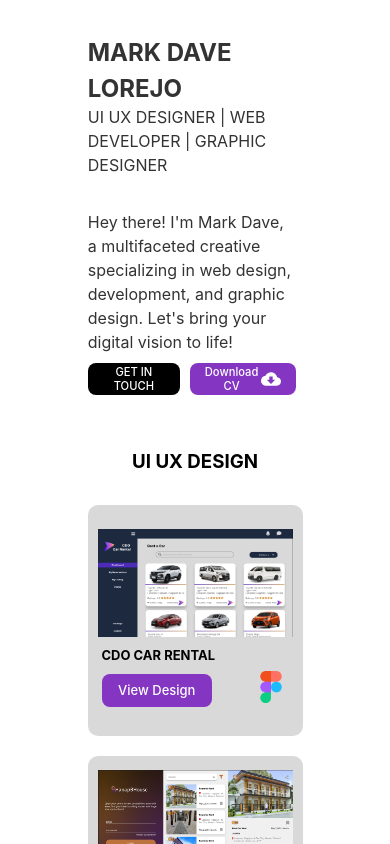
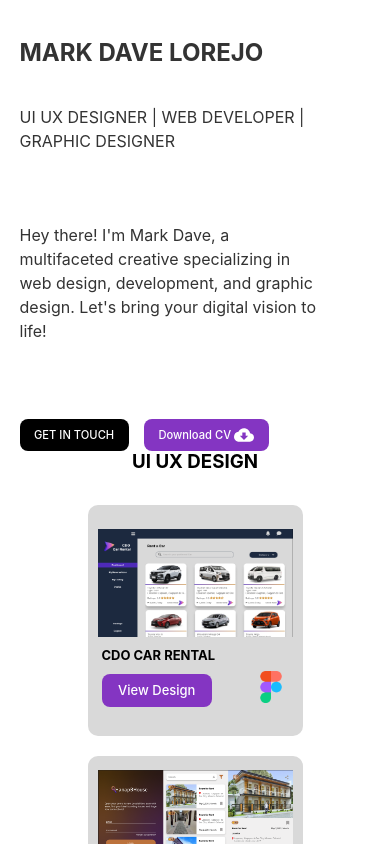
Before and after one commit to MarkedAsDave/Portfolio, a React (Vite) app: page / in a window 390 px wide. Shown: the top 844 px of the page. Built offline with nearby package versions, Linux system fonts and the light colour scheme.

Commit message:
added css

```diff
--- a/src/components/home/home.css
+++ b/src/components/home/home.css
@@ -159,7 +159,7 @@
 
 @media (max-width: 480px){
   .home-container {
-    width: fit-content;
+    width: 100%;
     display: flex;
     flex-direction: column;
     align-items: center;
@@ -169,7 +169,7 @@
   .left {
     display: flex;
     flex-direction: column;
-    width: 55%;
+    width: 90%;
     height: 30vh;
     align-items: left;
     justify-content: center;
@@ -177,7 +177,7 @@
 
   .content {
     margin-top: 30px;
-    width: auto;
+    width: 90%;
     height: 100%;
     flex-direction: column;
     justify-content: center;
@@ -186,7 +186,7 @@
 
   .content p {
     text-align: left;
-    height: 35%;
+    height: 40%;
     width: 95%;
   }
   .content h2 {
```
